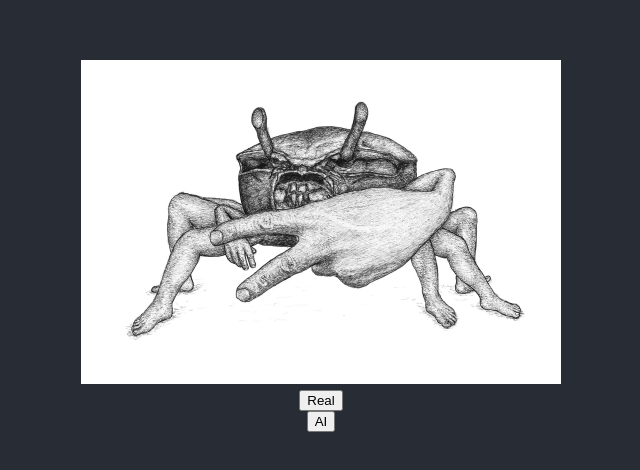
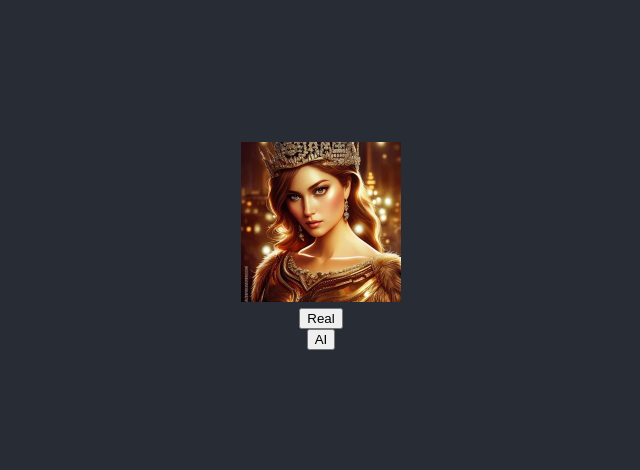
Before and after one commit to HaochenP/Spot-the-AI, a React (Create React App) app: page / in a window 1280 px wide. Shown: the part 154-624 px from the top of the page, without its empty margins (319-959 px from the left). Built offline with nearby package versions, Linux system fonts and the light colour scheme.

Commit message:
Added new features
Added features to check whether user selected the right or wrong option and change to a new picture afterwards.

```diff
--- a/src/App.js
+++ b/src/App.js
@@ -3,13 +3,34 @@ import './App.css';
 import ai_image from './images/ai1.webp';
 import Buttons from './Buttons.js'
 import LoadImage from './LoadImage';
+import React, { useEffect, useState } from "react";
+
 
 function App() {
+  const possibility = ['Real', 'AI']
+  const select = getRandomInt(2);
+  let selectedCategory = possibility[select];
+  const [image, setImage] = useState(possibility[select]);
+
+  function changeImage(e) {
+    setImage(possibility[getRandomInt(2)]);
+    console.log("New state"+ image);
+  }
+
+  function getRandomInt(max) {
+    return Math.floor(Math.random() * max);
+  }
+
+
+
+  console.log("here" + image);
+
   return (
     <div className="App">
       <header className="App-header">
-      <LoadImage />
-        <Buttons label = "Real"/> <Buttons label = "AI"/>
+      <LoadImage selectedCategory = {image}/>
+        <Buttons myClick={changeImage} label = "Real" selectedCategory = {image}/>
+        <Buttons myClick={changeImage}  label = "AI" selectedCategory = {image}/>
 
 
       </header>
--- a/src/Buttons.js
+++ b/src/Buttons.js
@@ -3,7 +3,13 @@
 
 function Buttons(props) {
     const handleClick = () =>{
-        console.log(props.label);
+        if (props.label === props.selectedCategory)
+        {
+            alert("Correct");
+        } else {
+            alert ("False");
+        }
+        props.myClick();
     }
     return(
     <button onClick={handleClick}>{props.label}</button>
--- a/src/LoadImage.js
+++ b/src/LoadImage.js
@@ -3,9 +3,12 @@ import styles from './LoadImage.css';
 
 
 
-function LoadImage(){
+function LoadImage(props){
+    console.log(props.selectedCategory);
+    let path = ' ';
+    console.log(path);
 
-
+    let images = {};
     function importAll(r) {
         let images = {};
         r.keys().map((item, index) => { images[item.replace('./', '')] = r(item); });
@@ -15,8 +18,14 @@ function LoadImage(){
     function getRandomInt(max) {
         return Math.floor(Math.random() * max);
     }
+    if (props.selectedCategory === 'Real')
+    {
+        images = importAll(require.context('./real', false, /\.(png|jpe?g|svg|webp)$/));
+    } else {
+        images = importAll(require.context('./images', false, /\.(png|jpe?g|svg|webp)$/));
+    }
+    console.log("path here"+path);
 
-    const images = importAll(require.context('./real', false, /\.(png|jpe?g|svg|webp)$/));
     const dictLength = Object.keys(images).length;
 
 
```
